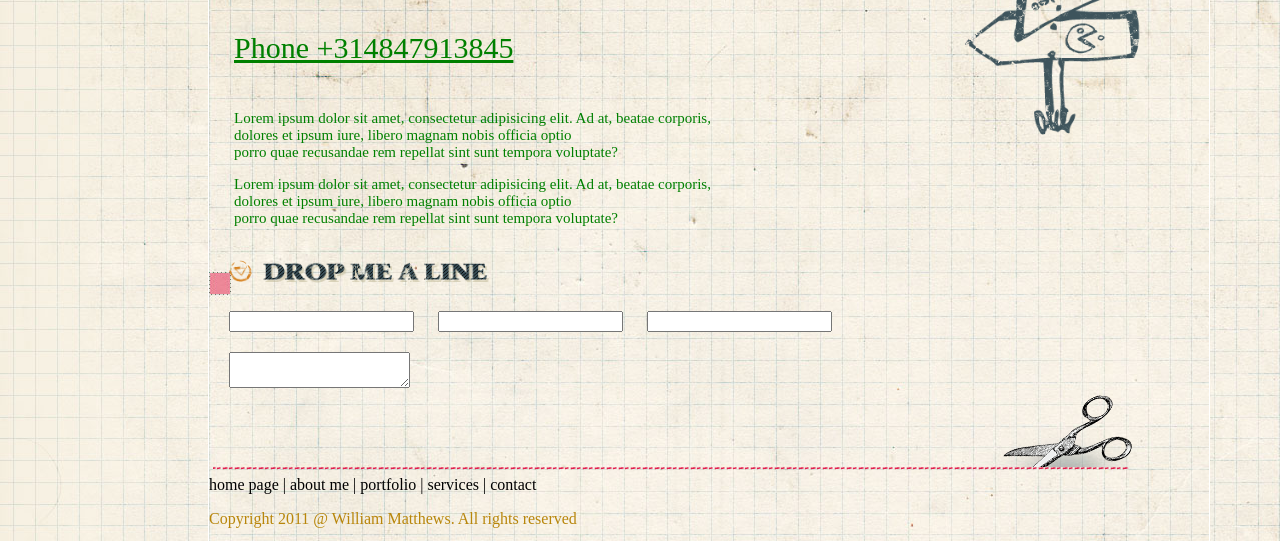
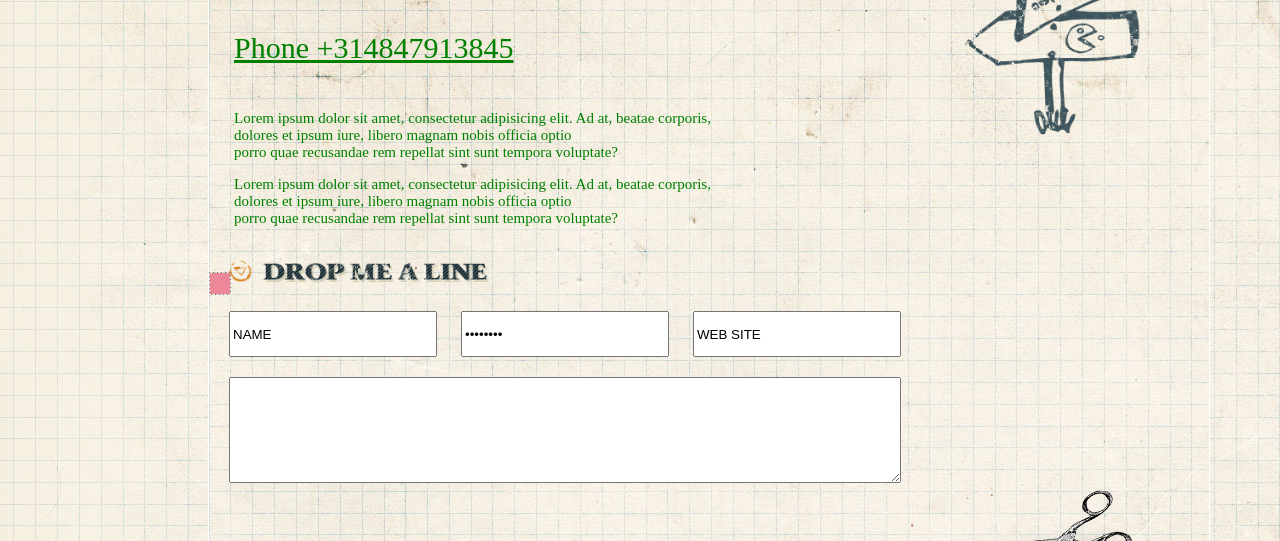
Before and after one commit to RafoMeliqyan/htmlcssproject, a plain HTML site: page contact.html in a window 1280 px wide. Shown: the part 259-800 px from the top of the page. Drawn offline with Linux system fonts and the light colour scheme.

Commit message:
html css project

```diff
--- a/contact.html
+++ b/contact.html
@@ -36,10 +36,10 @@
     <img src="images/h_drop_me_a_line.png" height="30" width="270" style="margin-top: 20px; margin-left: 20px"><br>
 
     <form>
-        <input type="text" name="NAME" style="margin-left: 20px; margin-top: 20px">
-        <input type="password" name="PASSWORD" style="margin-left: 20px; margin-top: 20px">
-        <input type="text" name="WEB SITE" style="margin-left: 20px; margin-top: 20px"><br>
-        <textarea style="margin-left: 20px; margin-top: 20px"></textarea>
+        <input type="text" name="NAME" value="NAME" style="margin-left: 20px; margin-top: 20px; height: 40px; width: 200px">
+        <input type="password" name="PASSWORD" value="PASSWORD" style="margin-left: 20px; margin-top: 20px;height: 40px; width: 200px">
+        <input type="text" name="WEB SITE" value="WEB SITE" style="margin-left: 20px; margin-top: 20px; height: 40px; width: 200px"><br>
+        <textarea style="margin-left: 20px; margin-top: 20px; height: 100px; width: 666px"></textarea>
     </form>
 
     <img src="images/b_content.png"> <br>
```
